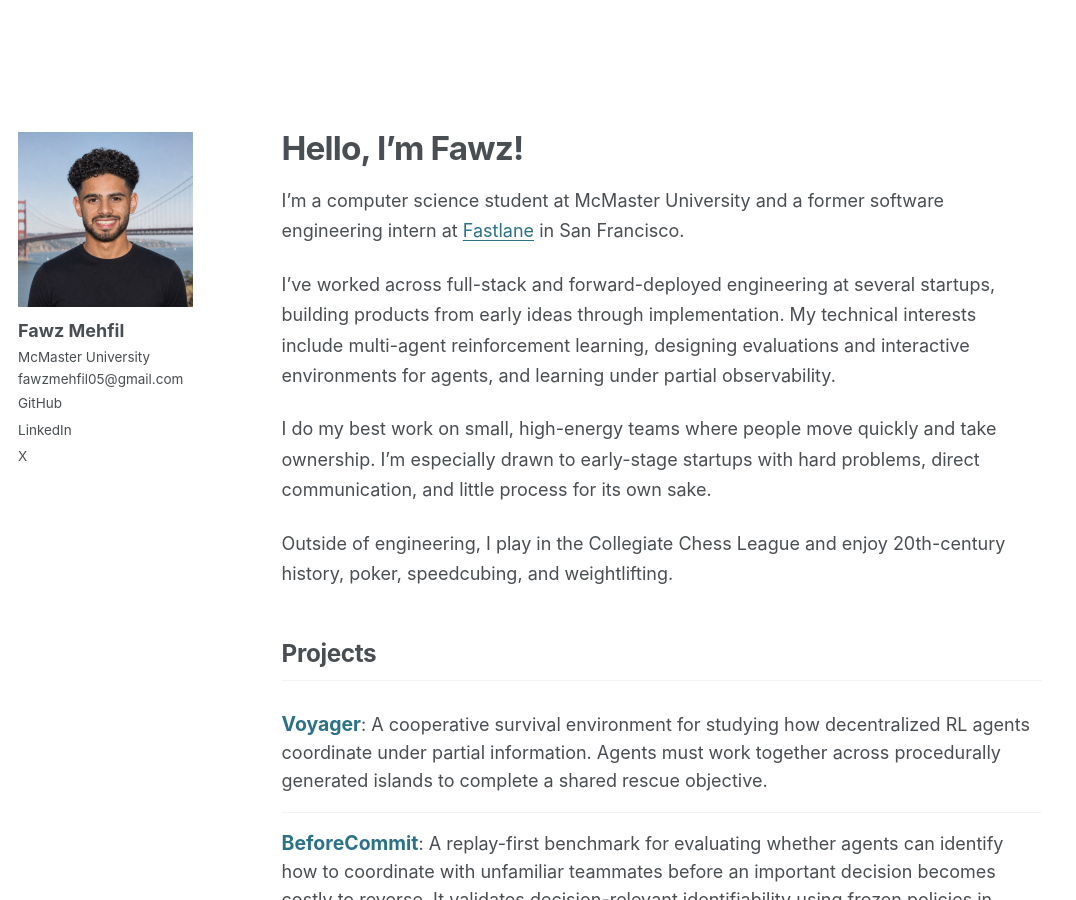
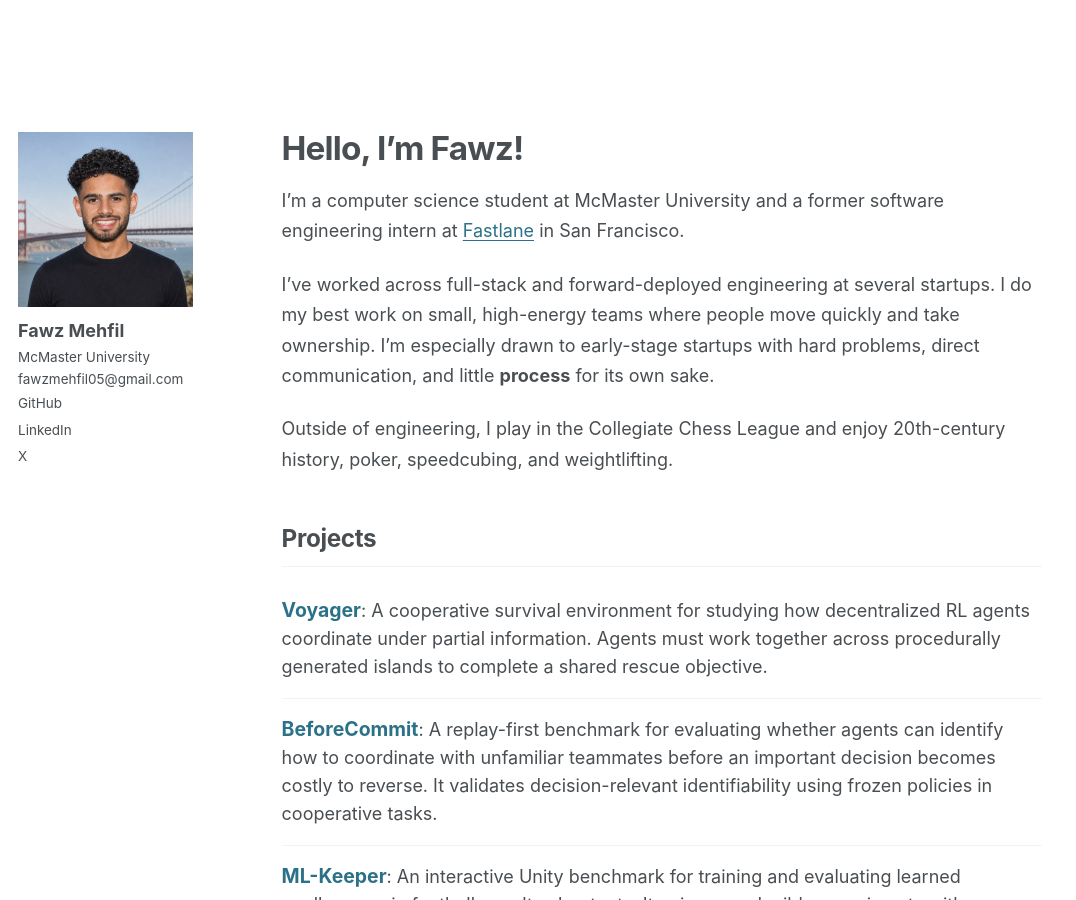
Before and after one commit to fawzmehfil/fawzmehfil.github.io, a Jekyll site: the page built from _pages/about.md, in a window 1280 px wide and 900 px high. Shown: the whole window, without its empty margins (0-1076 px from the left). Built offline with Jekyll 4.4.1, drawn with Linux system fonts in a browser that asks for light colours; a style sheet for code colours, icons or effects is not loaded.

Commit message:
Update homepage bio

```diff
--- a/_pages/about.md
+++ b/_pages/about.md
@@ -9,9 +9,7 @@ redirect_from:
 
 I’m a computer science student at McMaster University and a former software engineering intern at [Fastlane](https://usefastlane.ai/) in San Francisco.
 
-I’ve worked across full-stack and forward-deployed engineering at several startups, building products from early ideas through implementation. My technical interests include multi-agent reinforcement learning, designing evaluations and interactive environments for agents, and learning under partial observability.
-
-I do my best work on small, high-energy teams where people move quickly and take ownership. I’m especially drawn to early-stage startups with hard problems, direct communication, and little process for its own sake.
+I’ve worked across full-stack and forward-deployed engineering at several startups. I do my best work on small, high-energy teams where people move quickly and take ownership. I’m especially drawn to early-stage startups with hard problems, direct communication, and little **process** for its own sake.
 
 Outside of engineering, I play in the Collegiate Chess League and enjoy 20th-century history, poker, speedcubing, and weightlifting.
 
```
